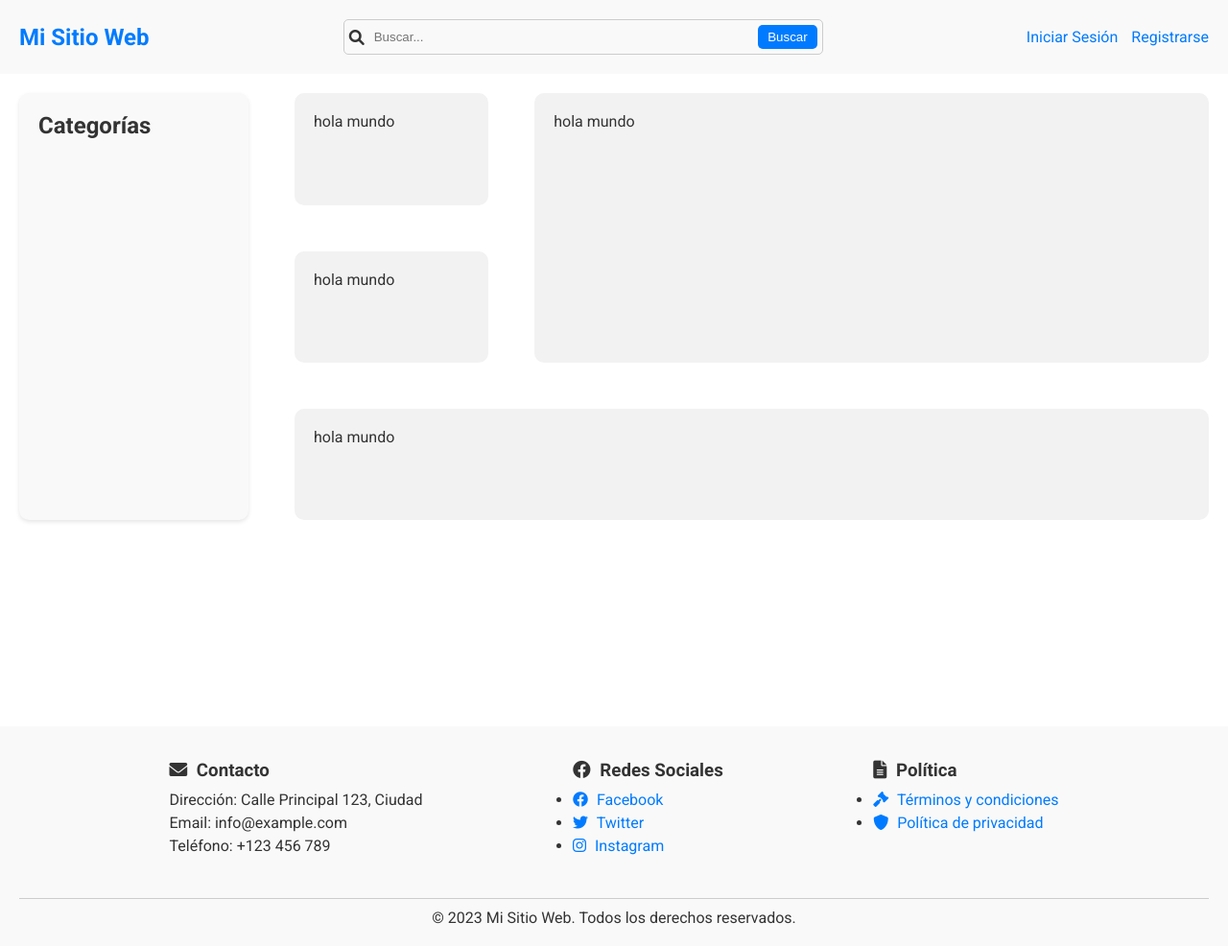
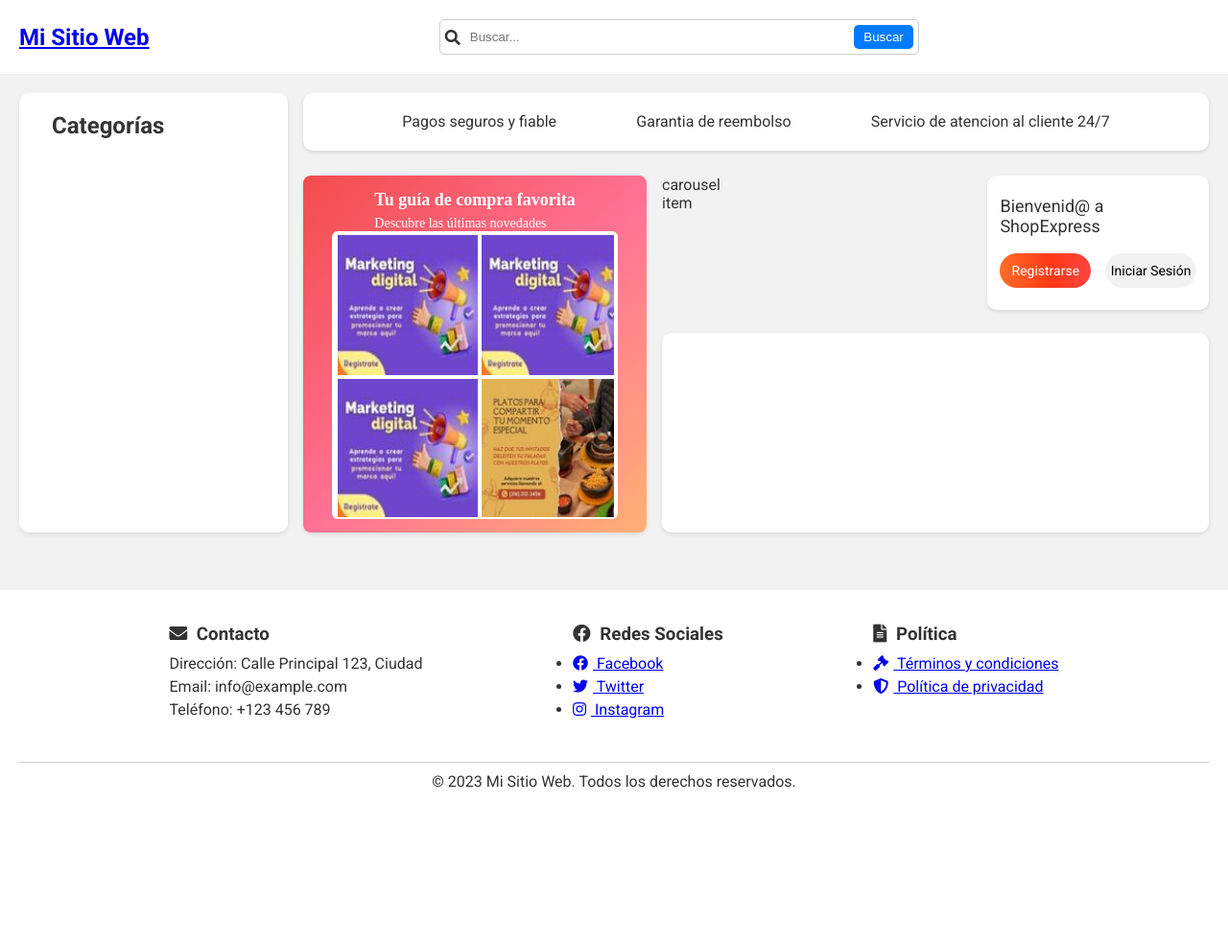
Before and after one commit to calvarezi/online-shop, a Django app: template productos/templates/productos/lista.html in a window 1280 px wide. Shown: the whole page at 96% size. After the commit the page ends 821 px from the top, so only its background shows below. Run offline with Django 3.2, Linux system fonts and the light colour scheme; the template is opened without the code that fills it, so the values that code supplies are empty.

Commit message:
secound-commit

```diff
--- a/productos/templates/base.html
+++ b/productos/templates/base.html
@@ -7,9 +7,24 @@
     <meta name="viewport" content="width=device-width, initial-scale=1.0" />
     <title>{% block title %}Mi Sitio Web{% endblock %}</title>
     <link rel="stylesheet" href="{% static 'css/style.css' %}" />
-  <link href="https://fonts.googleapis.com/css2?family=Roboto:wght@400;700&display=swap" rel="stylesheet">
+    <link
+      href="https://fonts.googleapis.com/css2?family=Roboto:wght@400;700&display=swap"
+      rel="stylesheet"
+    />
     <!-- Agregar la biblioteca de Font Awesome -->
-  <link rel="stylesheet" href="https://cdnjs.cloudflare.com/ajax/libs/font-awesome/6.0.0-beta3/css/all.min.css" />
+    <script src="https://cdnjs.cloudflare.com/ajax/libs/jquery/3.6.0/jquery.min.js"></script>
+    <link
+      rel="stylesheet"
+      href="https://cdnjs.cloudflare.com/ajax/libs/font-awesome/5.15.3/css/all.min.css"
+    />
+    <link
+      rel="stylesheet"
+      href="https://cdn.jsdelivr.net/npm/slick-carousel@1.8.1/slick/slick.css"
+    />
+    <link
+      rel="stylesheet"
+      href="https://cdn.jsdelivr.net/npm/slick-carousel@1.8.1/slick/slick-theme.css"
+    />
   </head>
 
   <body>
@@ -25,13 +40,13 @@
           <button class="search__button">Buscar</button>
         </div>
         <div class="header__user">
-        {% if user.is_authenticated %}
+          <!-- {% if user.is_authenticated %}
         <a href="#" class="user__cart">Carrito</a>
         <a href="{% url 'logout' %}" class="user__logout">Cerrar Sesión</a>
         {% else %}
         <a href="{% url 'login' %}" class="user__login">Iniciar Sesión</a>
         <a href="{% url 'signup' %}" class="user__register">Registrarse</a>
-        {% endif %}
+        {% endif %} -->
         </div>
       </nav>
     </header>
@@ -56,9 +71,15 @@
           <!-- Agregar el icono de redes sociales -->
           <h3><i class="fab fa-facebook"></i> Redes Sociales</h3>
           <ul>
-          <li><a href="#"><i class="fab fa-facebook"></i> Facebook</a></li>
-          <li><a href="#"><i class="fab fa-twitter"></i> Twitter</a></li>
-          <li><a href="#"><i class="fab fa-instagram"></i> Instagram</a></li>
+            <li>
+              <a href="#"><i class="fab fa-facebook"></i> Facebook</a>
+            </li>
+            <li>
+              <a href="#"><i class="fab fa-twitter"></i> Twitter</a>
+            </li>
+            <li>
+              <a href="#"><i class="fab fa-instagram"></i> Instagram</a>
+            </li>
           </ul>
         </div>
 
@@ -66,8 +87,16 @@
           <!-- Agregar el icono de política -->
           <h3><i class="fas fa-file-alt"></i> Política</h3>
           <ul>
-          <li><a href="#"><i class="fas fa-gavel"></i> Términos y condiciones</a></li>
-          <li><a href="#"><i class="fas fa-shield-alt"></i> Política de privacidad</a></li>
+            <li>
+              <a href="#"
+                ><i class="fas fa-gavel"></i> Términos y condiciones</a
+              >
+            </li>
+            <li>
+              <a href="#"
+                ><i class="fas fa-shield-alt"></i> Política de privacidad</a
+              >
+            </li>
           </ul>
         </div>
       </div>
@@ -77,4 +106,16 @@
       </div>
     </footer>
   </body>
+  <script src="{% static 'js/index.js' %}"></script>
+  <!-- Agrega los enlaces a las librerías de jQuery, Font Awesome y Slick Carousel -->
+  <script src="https://code.jquery.com/jquery-3.6.0.min.js"></script>
+  <link
+    rel="stylesheet"
+    href="https://cdn.jsdelivr.net/npm/slick-carousel@1.8.1/slick/slick.css"
+  />
+  <link
+    rel="stylesheet"
+    href="https://cdn.jsdelivr.net/npm/slick-carousel@1.8.1/slick/slick-theme.css"
+  />
+  <script src="https://cdn.jsdelivr.net/npm/slick-carousel@1.8.1/slick/slick.min.js"></script>
 </html>
--- a/productos/templates/productos/lista.html
+++ b/productos/templates/productos/lista.html
@@ -1,5 +1,5 @@
 {% extends 'base.html' %}
-
+{% load static %}
 {% block content %}
 <div class="container__main">
   <div class="sidebar">
@@ -19,17 +19,62 @@
       {% endfor %}
     </ul>
   </div>
+  <div class="info__item">
+    <spam>Pagos seguros y fiable</spam>
+    <spam>Garantia de reembolso</spam>
+    <spam>Servicio de atencion al cliente 24/7</spam>
+  </div>
   <div class="cupones__item">
-    <p>hola mundo</p>
+    <div class="cont__cupones">
+      <a href="">
+        <div class="cupone__mensaje">Tu guía de compra favorita</div>
+        <div class="cupone__mensaje2">Descubre las últimas novedades</div>
+      </a>
+      <section class="ccupon">
+        <div class="carousel">
+          <div class="carousel__group">
+            <img src="{% static 'img/imagen1.jpg' %}" alt="Imagen 1" class="imagen1">
+            <img src="{% static 'img/imagen2.jpg' %}" alt="Imagen 2" class="imagen2">
+            <img src="{% static 'img/imagen3.jpg' %}" alt="Imagen 3" class="imagen3">
+            <img src="{% static 'img/imagen4.jpg' %}" alt="Imagen 4" class="imagen4">
+            <img src="{% static 'img/imagen5.jpg' %}" alt="Imagen 1" class="imagen1">
+            <img src="{% static 'img/imagen6.jpg' %}" alt="Imagen 2" class="imagen2">
+            <img src="{% static 'img/imagen7.jpg' %}" alt="Imagen 3" class="imagen3">
+            <img src="{% static 'img/imagen8.jpg' %}" alt="Imagen 4" class="imagen4">
+          </div>
+        </div>
+      </section>
+    </div>
   </div>
   <div class="carousel__item">
-    <p>hola mundo</p>
+    <p>carousel item</p>
   </div>
   <div class="ofertas__item">
-    <p>hola mundo</p>
+    <div class="direction">
+      <div class="oferta__info"></div>
+      <div class="oferta__img"></div>
+    </div>
   </div>
   <div class="user__item">
-    <p>hola mundo</p>
+    <div class="user__saludo">
+      <span>Bienvenid@ a ShopExpress</span>
+    </div>
+      {% if user.is_authenticated %}
+      <div class="user__links">
+        <div class="logout__link">
+          <a href="{% url 'logout' %}" class="user__logout">Cerrar Sesión</a>
+        </div>
+        {% else %}
+        <div class="user__links2">
+          <div class="registrarse__link">
+            <a href="{% url 'signup' %}" class="user__register">Registrarse</a>
+          </div>
+          <div class="login__link">
+            <a href="{% url 'login' %}" class="user__login">Iniciar Sesión</a>
+          </div>
+        </div>
+        {% endif %}
+      </div>
   </div>
 </div>
 <div class="main-content">
@@ -45,5 +90,4 @@
     {% endfor %}
   </div>
 </div>
-
 {% endblock %}
--- a/static/css/style.css
+++ b/static/css/style.css
@@ -10,11 +10,12 @@ body {
   margin: 0;
   padding: 0;
   color: #333;
+  background-color: #f2f2f2;
 }
 
 /* Estilos del header */
 .header {
-    background-color: #f9f9f9;
+  background-color: #fff;
   padding: 20px;
 }
 
@@ -81,7 +82,7 @@ body {
 }
 
 .footer {
-    background-color: #f9f9f9;
+  background-color: #fff;
   padding: 20px;
 }
 
@@ -151,29 +152,48 @@ body {
 .container__main {
   display: grid;
   width: 100%;
-    height: 600px;
-    grid-template-columns: 239px 1fr 1fr 1fr 1fr;
-    grid-template-rows: 117px 1fr 1fr 107px;
-    grid-gap: 3rem;
+  margin: 0 auto;
+  /* Centrar horizontalmente */
+  max-width: 1270pxpx;
+  /* Limitar el ancho máximo */
+  grid-template-columns: 280px 4fr 1fr 3fr 3fr;
+  grid-template-rows: 70px 70px 62px;
+  grid-gap: 1rem;
   grid-template-areas:
-      "sidebar cupones carousel carousel carousel"
-      "sidebar ofertas carousel carousel carousel"
-      "sidebar user user user user";
+    "sidebar info info info info"
+    "sidebar cupones carousel carousel user"
+    "sidebar cupones carousel carousel user"
+    "sidebar cupones ofertas ofertas ofertas";
 }
 
-  /* Estilos para la barra lateral (sidebar) */
-  .sidebar {
-    grid-area: sidebar;
-    background-color: #f9f9f9;
+.info__item {
+  grid-area: info;
+  background-color: #fff;
   padding: 20px;
   border-radius: 10px;
   box-shadow: 0 2px 4px rgba(0, 0, 0, 0.1);
+  display: flex;
+  height: 60px;
+  justify-content: space-evenly;
+}
+
+/* Estilos para el sidebar */
+.sidebar {
+  grid-area: sidebar;
+  background-color: #fff;
+  padding: 20px;
+  border-radius: 10px;
+  box-shadow: 0 2px 4px rgba(0, 0, 0, 0.1);
+  display: flex;
+  flex-direction: column;
+  align-items: flex-start;
 }
 
 .sidebar__title {
   font-size: 1.5rem;
   color: #333;
   margin-bottom: 15px;
+  margin-left: 14px;
 }
 
 .sidebar__categories {
@@ -187,12 +207,12 @@ body {
   position: relative;
 }
 
-  /* Estilos para la animación de subcategorías */
 .subcategorias {
   max-height: 0;
   overflow: hidden;
   transition: max-height 0.3s ease-out;
   padding-left: 20px;
+  margin: 5px 0;
 }
 
 .categoria:hover .subcategorias {
@@ -210,22 +230,22 @@ body {
   margin-top: 0;
 }
 
-  .subcategorias li:hover {
+.categoria:hover .subcategorias li {
   opacity: 1;
+  margin-left: 15px;
 }
 
-  /* Estilos para los enlaces */
-  a {
-    color: #007bff;
+.sidebar a {
+  color: #000;
   text-decoration: none;
   transition: color 0.2s;
+  font-size: 13px;
 }
 
-  a:hover {
-    color: #0056b3;
+.sidebar a:hover {
+  color: #007bff;
 }
 
-  /* Estilos adicionales para el efecto de diferenciación */
 .categoria__link {
   padding-left: 15px;
   position: relative;
@@ -252,31 +272,199 @@ body {
 /* Estilos para los elementos del contenido principal */
 .cupones__item {
   grid-area: cupones;
-    background-color: #f2f2f2;
+  background-color: #ffff;
   border-radius: 10px;
-    padding: 20px;
+  padding: 0px;
+  box-shadow: 0 2px 4px rgba(0, 0, 0, 0.1);
+
 }
 
-  .carousel__item {
-    grid-area: carousel;
-    background-color: #f2f2f2;
-    border-radius: 10px;
-    padding: 20px;
+.cont__cupones {
+  width: 100%;
+  height: 100%;
+  border-radius: 8px;
+  padding: 14px 30px;
+  background-image: linear-gradient(-45deg, #ffb174, #ff7295 48%, #f34c4c);
+  display: flex;
+  flex-direction: column;
+  justify-content: space-around;
 }
+
+.cont__cupones a {
+  text-decoration: none;
+  background-color: transparent;
+  outline: none;
+  cursor: pointer;
+  transition: color .3s;
+  color: #fff;
+}
+
+.cupone__mensaje {
+  color: #fff;
+  overflow: hidden;
+  text-overflow: ellipsis;
+  white-space: nowrap;
+  margin-bottom: 5px;
+  line-height: 23px;
+  font-size: 18px;
+  font-family: OpenSans-Bold;
+  font-weight: 700;
+}
+
+.cupone__mensaje2 {
+  color: #fff;
+  overflow: hidden;
+  text-overflow: ellipsis;
+  white-space: nowrap;
+  font-size: 14px;
+  font-family: OpenSans-Regular;
+}
+
+/* styles.css */
+.cont__cupones {
+  display: flex;
+  flex-direction: column;
+  align-items: center;
+}
+
+.ccupon {
+  width: 300px;
+  height: 300px;
+  border-radius: 6px;
+  padding: 4px;
+  background: #fff;
+  margin: 0 auto;
+  overflow: hidden;
+  position: relative;
+}
+
+.carousel {
+  width: 290px;
+  height: 294px;
+  overflow: hidden;
+  display: flex;
+}
+
+.ccupon {
+  width: 100%;
+  margin: 0 auto;
+}
+
+.slick-list {
+  height: 100% !important;
+}
+
+.slick-track{
+  height: 297px !important;
+}
+.slick-slider{
+  width: 300px !important;
+}
+.carousel__group img {
+  object-fit: contain;
+  width: 10% !important;
+  height: 49% !important;
+margin-bottom: 4px;}
+.slick-slide{
+  height: 0px;
+}
+
 
 .ofertas__item {
   grid-area: ofertas;
-    background-color: #f2f2f2;
+  background-color: #ffff;
   border-radius: 10px;
   padding: 20px;
+  box-shadow: 0 2px 4px rgba(0, 0, 0, 0.1);
+
 }
 
 .user__item {
   grid-area: user;
+  background-color: #ffff;
+  border-radius: 10px;
+  padding: 13px;
+  height: 140px;
+  box-shadow: 0 2px 4px rgba(0, 0, 0, 0.1);
+
+}
+
+.user__saludo {
+  cursor: pointer;
+  font-size: 18px;
+  height: 50%;
+  align-items: center;
+  display: flex;
+  justify-content: center;
+}
+
+.user__links {
+  display: flex;
+  margin-top: 0px;
+  justify-content: center;
+  position: relative;
+  top: 15px;
+}
+
+.user__links2 {
+  display: flex;
+  justify-content: space-between;
+  align-content: center;
+  font-size: 14px;
+  margin: 0px auto;
+  height: 50%;
+  align-items: center;
+}
+
+.registrarse__link {
+  display: flex;
+  float: left;
+  width: 51%;
+  height: 36px;
+  line-height: 36px;
+  border-radius: 18px;
+  background-image: linear-gradient(270deg, #ff4441, #ff3914 45%, #ff6d2a);
+  justify-content: center;
+  margin-right: 15px;
+}
+
+.registrarse__link a {
+  text-decoration: none;
+  color: white;
+}
+
+.login__link {
+  display: flex;
+  float: left;
+  width: 51%;
+  height: 36px;
+  line-height: 36px;
+  border-radius: 18px;
   background-color: #f2f2f2;
-    border-radius: 10px;
-    padding: 20px;
+  justify-content: center;
 }
+
+.login__link a {
+  color: #000;
+  text-decoration: none;
+}
+
+.logout__link {
+  display: flex;
+  width: 50%;
+  height: 80%;
+  line-height: 38px;
+  border-radius: 20px;
+  background-color: #f2f2f2;
+  justify-content: center;
+}
+
+.logout__link a {
+  color: #000;
+  text-decoration: none;
+}
+
+
 
 /* Estilos para los productos en el mosaico */
 .main-content {
@@ -291,7 +479,7 @@ body {
   padding: 10px;
   border-radius: 10px;
   box-shadow: 0 2px 4px rgba(0, 0, 0, 0.1);
-    background-color: #f2f2f2;
+  background-color: #ffff;
   text-align: center;
 }
 
--- /dev/null
+++ b/static/js/index.js
@@ -0,0 +1,22 @@
+$(document).ready(function(){
+    function initializeSlick() {
+      $('.carousel__group').slick({
+        slidesToShow: 4, // Cambiar a 2 para mostrar dos imágenes por grupo
+        slidesToScroll: 2,
+        infinite: true,
+        autoplay: true,
+        autoplaySpeed: 3000,
+        prevArrow: false,
+        nextArrow: false,
+        speed: 1000, // Ajustar la velocidad de transición
+      });
+    }
+
+    initializeSlick(); // Inicializar Slick al cargar la página
+
+    $('.carousel__group').on('beforeChange', function(event, slick, currentSlide, nextSlide) {
+      if (nextSlide === 0) {
+        $('.carousel__group').slick('slickGoTo', slick.slideCount); // Cambiar al último grupo de imágenes
+      }
+    });
+  });
```
Also changed, not shown: db.sqlite3, static/img/imagen1.jpg (added), static/img/imagen2.jpg (added), static/img/imagen3.jpg (added), static/img/imagen4.jpg (added), static/img/imagen5.jpg (added), static/img/imagen6.jpg (added), static/img/imagen7.jpg (added), static/img/imagen8.jpg (added), static/img/imagen9.jpg (added). Lines whose indentation alone changed are shown as unchanged.
